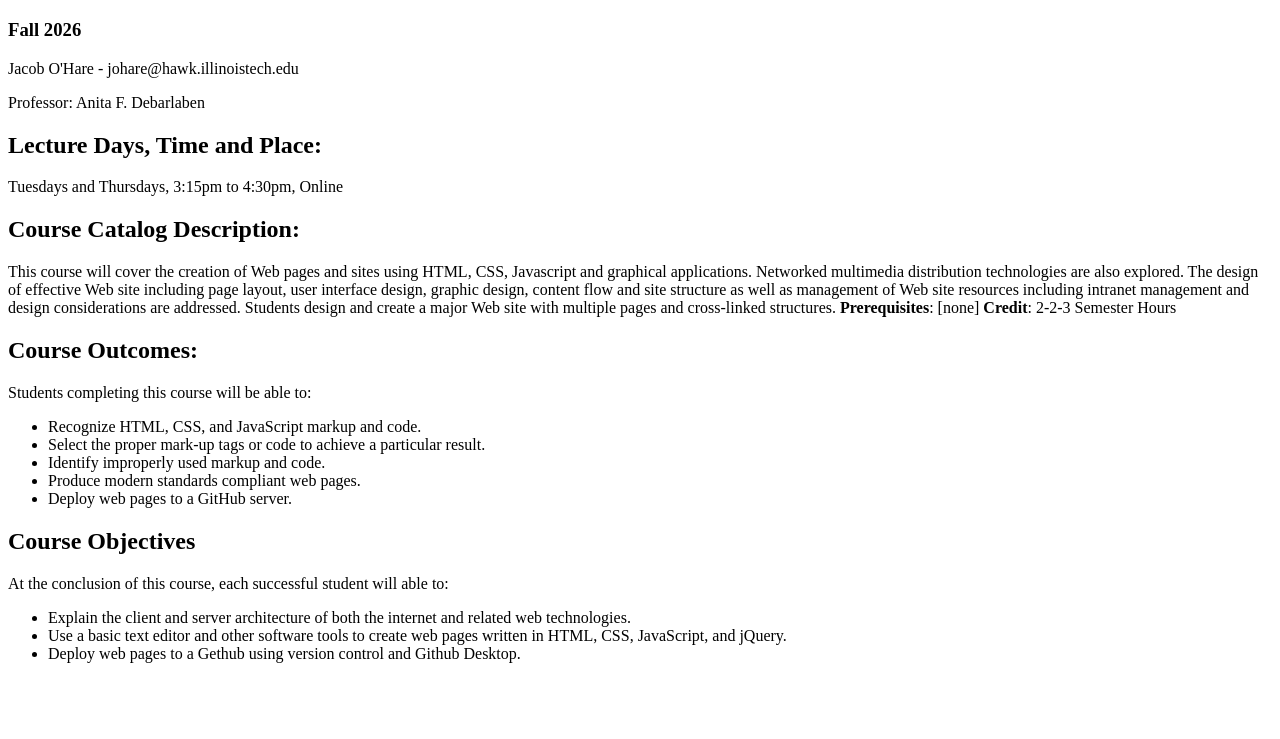
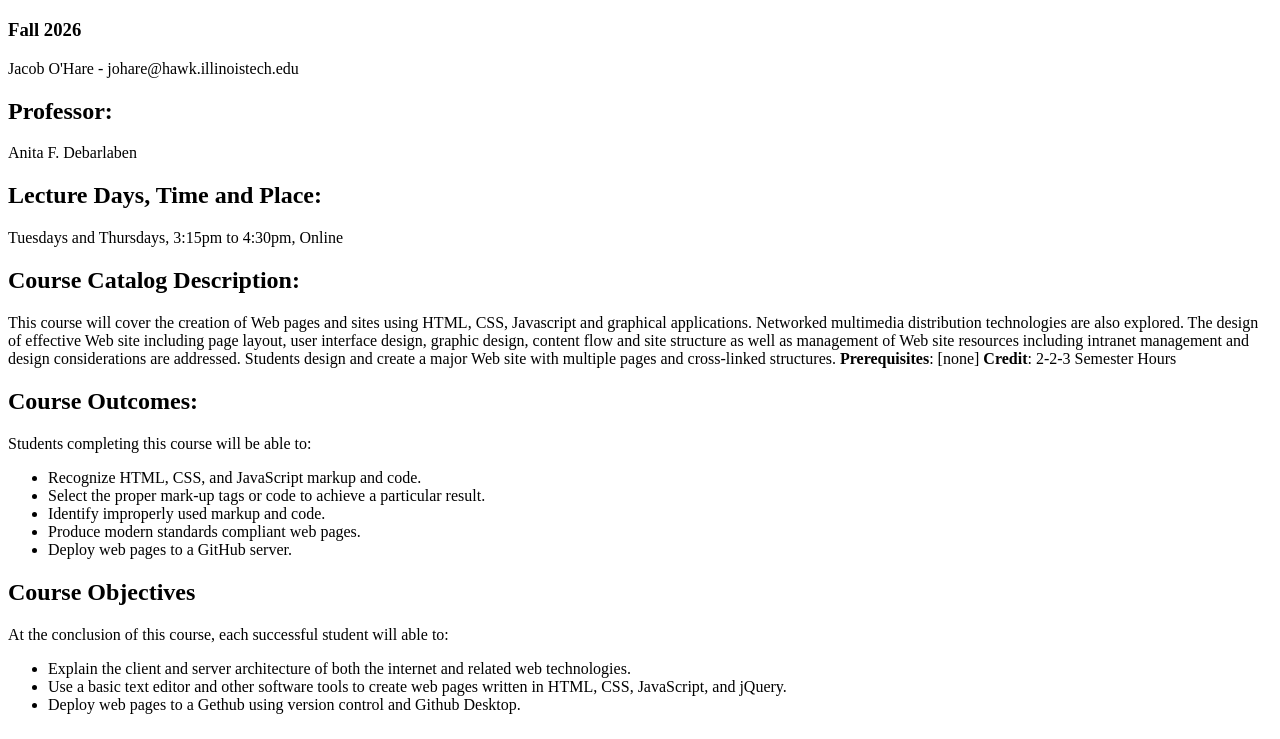
Before and after one commit to jo9515/jo9515.github.io, a plain HTML site: page lab2/lab2.html in a window 1280 px wide. Shown: the part 61-800 px from the top of the page. Drawn offline with Linux system fonts and the light colour scheme.

Commit message:
Add professor header

```diff
--- a/lab2/lab2.html
+++ b/lab2/lab2.html
@@ -14,7 +14,8 @@
 	<h1>ITMD-361 Internet Technologies and Web Design</h1>
 	<h3>Fall 2026</h3>
 	<p>Jacob O'Hare - johare@hawk.illinoistech.edu</p>
-	<p>Professor: Anita F. Debarlaben</p>
+	<h2>Professor:</h2>
+	<p>Anita F. Debarlaben</p>
 	<h2>Lecture Days, Time and Place:</h2>
 	<p>Tuesdays and Thursdays, 3:15pm to 4:30pm, Online</p>
 	<h2>Course Catalog Description:</h2>
```
